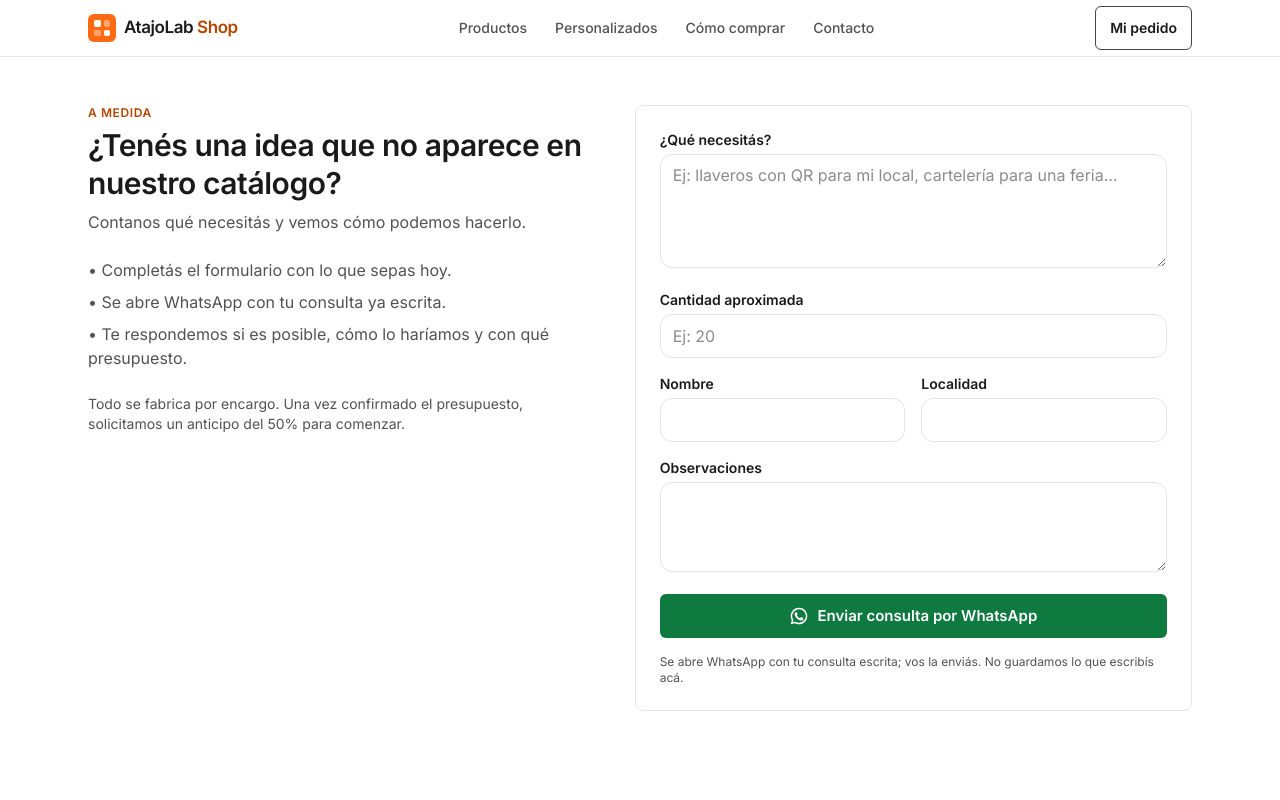
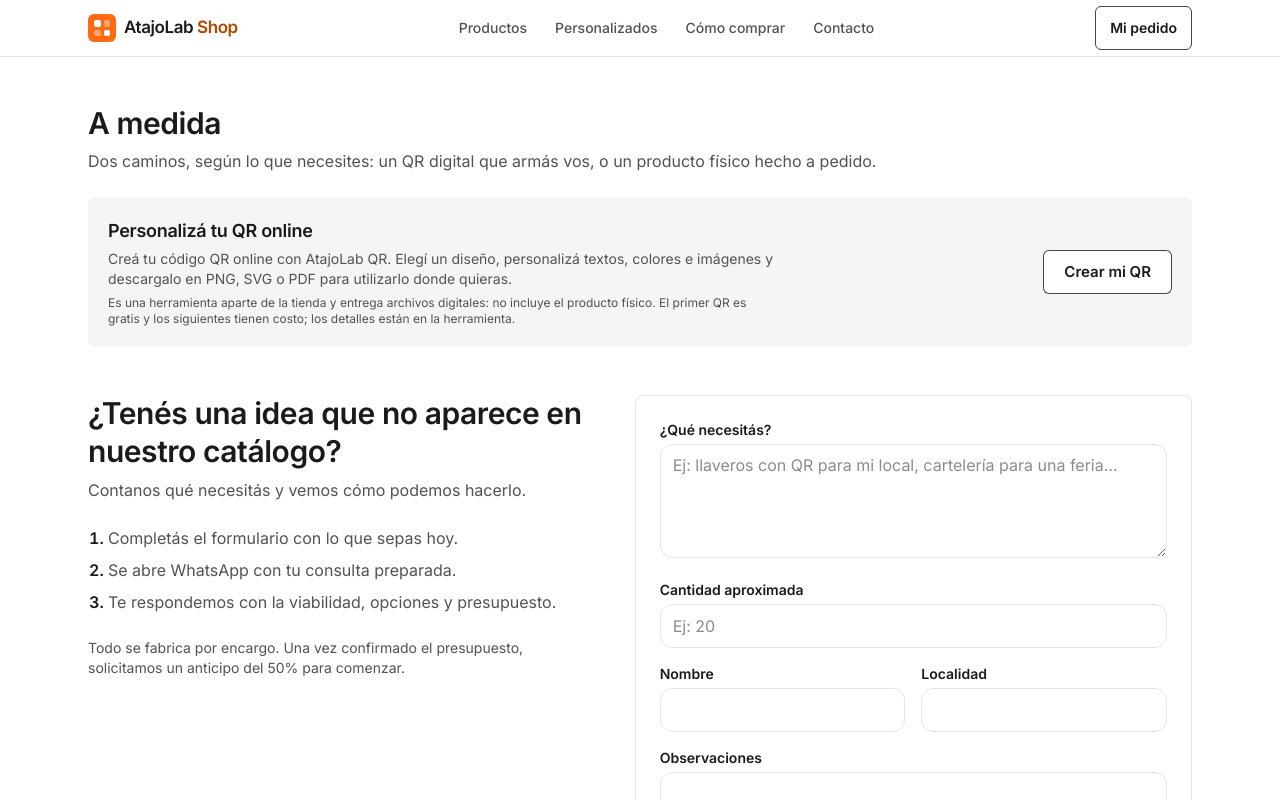
Before and after one commit to AlejandroM12/atajolab-shop, a Next.js app: page /personalizados in a window 1280 px wide. Shown: the top 800 px of the page. Built offline with nearby package versions, Linux system fonts and the light colour scheme; no server answers.

Commit message:
feat: offer AtajoLab QR online option and clearer custom request flow

```diff
--- a/src/app/personalizados/page.tsx
+++ b/src/app/personalizados/page.tsx
@@ -1,9 +1,10 @@
 import type { Metadata } from "next";
 import { CustomRequestForm } from "@/components/CustomRequestForm";
-import { Container, SectionHeading } from "@/components/ui";
+import { ButtonLink, Container } from "@/components/ui";
+import { QR_TOOL_URL } from "@/data/site";
 
 export const metadata: Metadata = {
-  title: "Productos QR y NFC personalizados a medida",
+  title: "Productos QR y NFC a medida y QR online",
   description:
     "¿Tenés una idea que no aparece en el catálogo? Contanos qué necesitás y vemos cómo podemos hacerlo con QR y NFC.",
   alternates: { canonical: "/personalizados/" },
@@ -12,16 +13,48 @@ export const metadata: Metadata = {
 export default function PersonalizadosPage() {
   return (
     <Container className="py-8 sm:py-12">
-      <div className="grid gap-10 lg:grid-cols-[1fr_1.1fr]">
+      <h1 className="text-2xl font-semibold sm:text-3xl">A medida</h1>
+      <p className="mt-2 text-base text-ink-soft">
+        Dos caminos, según lo que necesites: un QR digital que armás vos, o un producto físico
+        hecho a pedido.
+      </p>
+
+      <section
+        aria-labelledby="qr-online"
+        className="mt-6 flex flex-col gap-4 rounded-lg bg-paper-2 p-5 sm:flex-row sm:items-center sm:justify-between"
+      >
+        <div className="max-w-2xl">
+          <h2 id="qr-online" className="text-lg font-semibold">
+            Personalizá tu QR online
+          </h2>
+          <p className="mt-1 text-sm text-ink-soft">
+            Creá tu código QR online con AtajoLab QR. Elegí un diseño, personalizá textos, colores
+            e imágenes y descargalo en PNG, SVG o PDF para utilizarlo donde quieras.
+          </p>
+          <p className="mt-1.5 text-xs text-ink-soft">
+            Es una herramienta aparte de la tienda y entrega archivos digitales: no incluye el
+            producto físico. El primer QR es gratis y los siguientes tienen costo; los detalles
+            están en la herramienta.
+          </p>
+        </div>
+        <ButtonLink href={QR_TOOL_URL} variant="secondary" external className="shrink-0">
+          Crear mi QR
+        </ButtonLink>
+      </section>
+
+      <div className="mt-12 grid gap-10 lg:grid-cols-[1fr_1.1fr]">
         <div>
-          <SectionHeading as="h1" eyebrow="A medida" title="¿Tenés una idea que no aparece en nuestro catálogo?">
+          <h2 className="text-2xl font-semibold leading-tight sm:text-3xl">
+            ¿Tenés una idea que no aparece en nuestro catálogo?
+          </h2>
+          <p className="mt-2 text-base text-ink-soft">
             Contanos qué necesitás y vemos cómo podemos hacerlo.
-          </SectionHeading>
-          <ul className="mt-6 space-y-2 text-ink-soft">
-            <li>• Completás el formulario con lo que sepas hoy.</li>
-            <li>• Se abre WhatsApp con tu consulta ya escrita.</li>
-            <li>• Te respondemos si es posible, cómo lo haríamos y con qué presupuesto.</li>
-          </ul>
+          </p>
+          <ol className="mt-6 list-decimal space-y-2 pl-5 text-ink-soft marker:font-semibold marker:text-ink">
+            <li>Completás el formulario con lo que sepas hoy.</li>
+            <li>Se abre WhatsApp con tu consulta preparada.</li>
+            <li>Te respondemos con la viabilidad, opciones y presupuesto.</li>
+          </ol>
           <p className="mt-6 text-sm text-ink-soft">
             Todo se fabrica por encargo. Una vez confirmado el presupuesto, solicitamos un anticipo
             del 50% para comenzar.
--- a/src/components/Footer.tsx
+++ b/src/components/Footer.tsx
@@ -1,5 +1,5 @@
 import Link from "next/link";
-import { NAV_LINKS, SITE } from "@/data/site";
+import { NAV_LINKS, QR_TOOL_URL, SITE } from "@/data/site";
 import { Container } from "./ui";
 import { Logo } from "./Logo";
 import { WhatsAppLink } from "./WhatsAppLink";
@@ -49,6 +49,11 @@ export function Footer() {
               <WhatsAppLink className="font-medium text-ink underline" />
             </li>
             <li>
+              <a href={QR_TOOL_URL} target="_blank" rel="noopener noreferrer" className={linkCls}>
+                Crear mi QR online
+              </a>
+            </li>
+            <li>
               <Link href="/preguntas-frecuentes/" className={linkCls}>
                 Preguntas frecuentes
               </Link>
--- a/src/data/site.ts
+++ b/src/data/site.ts
@@ -12,6 +12,9 @@ export const SITE = {
   startCity: "Formosa",
 } as const;
 
+/** Herramienta externa del ecosistema AtajoLab para crear QR digitales (proyecto independiente). */
+export const QR_TOOL_URL = "https://qr.atajolab.dev";
+
 export const NAV_LINKS = [
   { href: "/productos/", label: "Productos" },
   { href: "/personalizados/", label: "Personalizados" },
```
Also changed, not shown: 2 other files (tests, documents, lock files or other folders).
